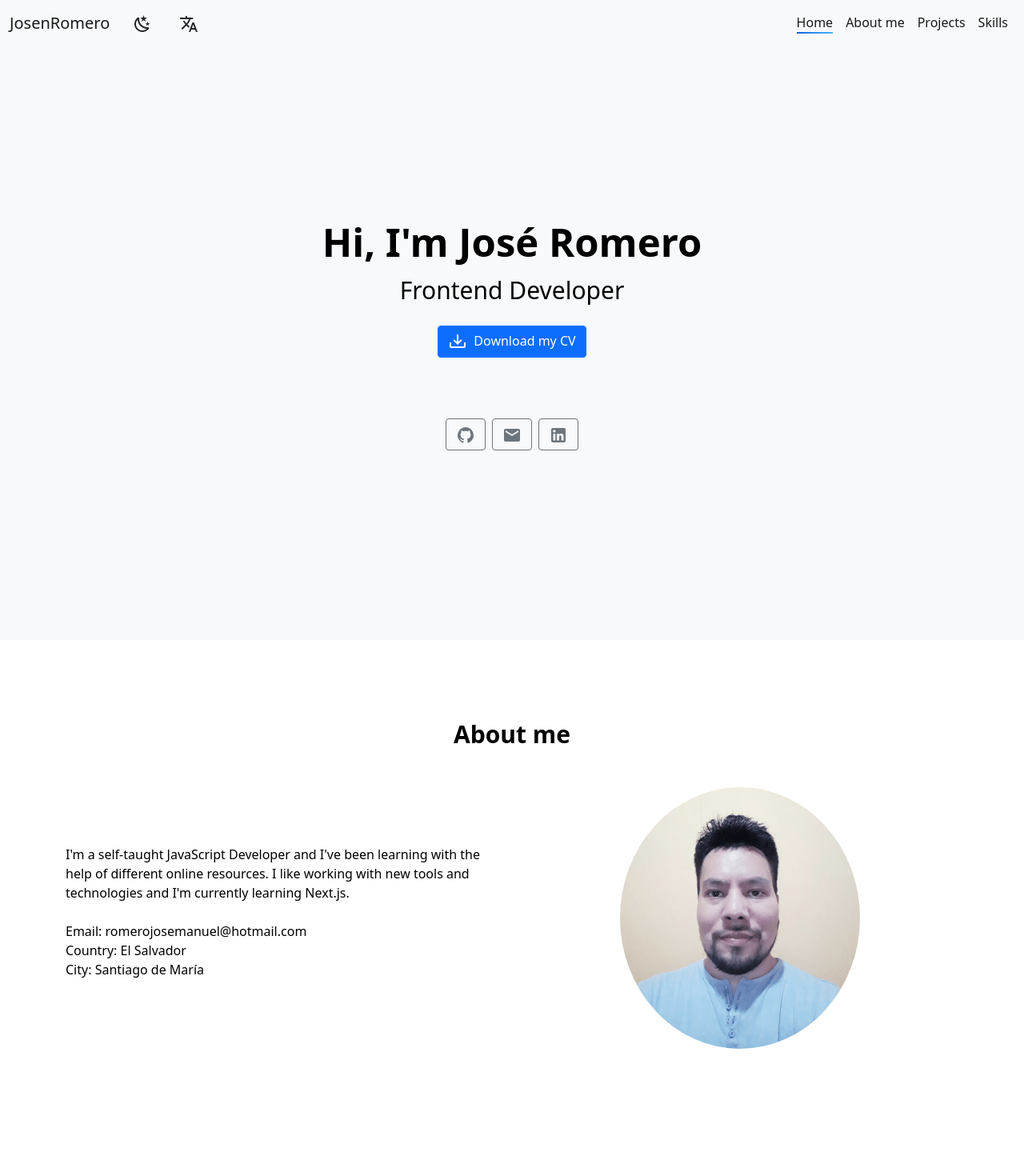
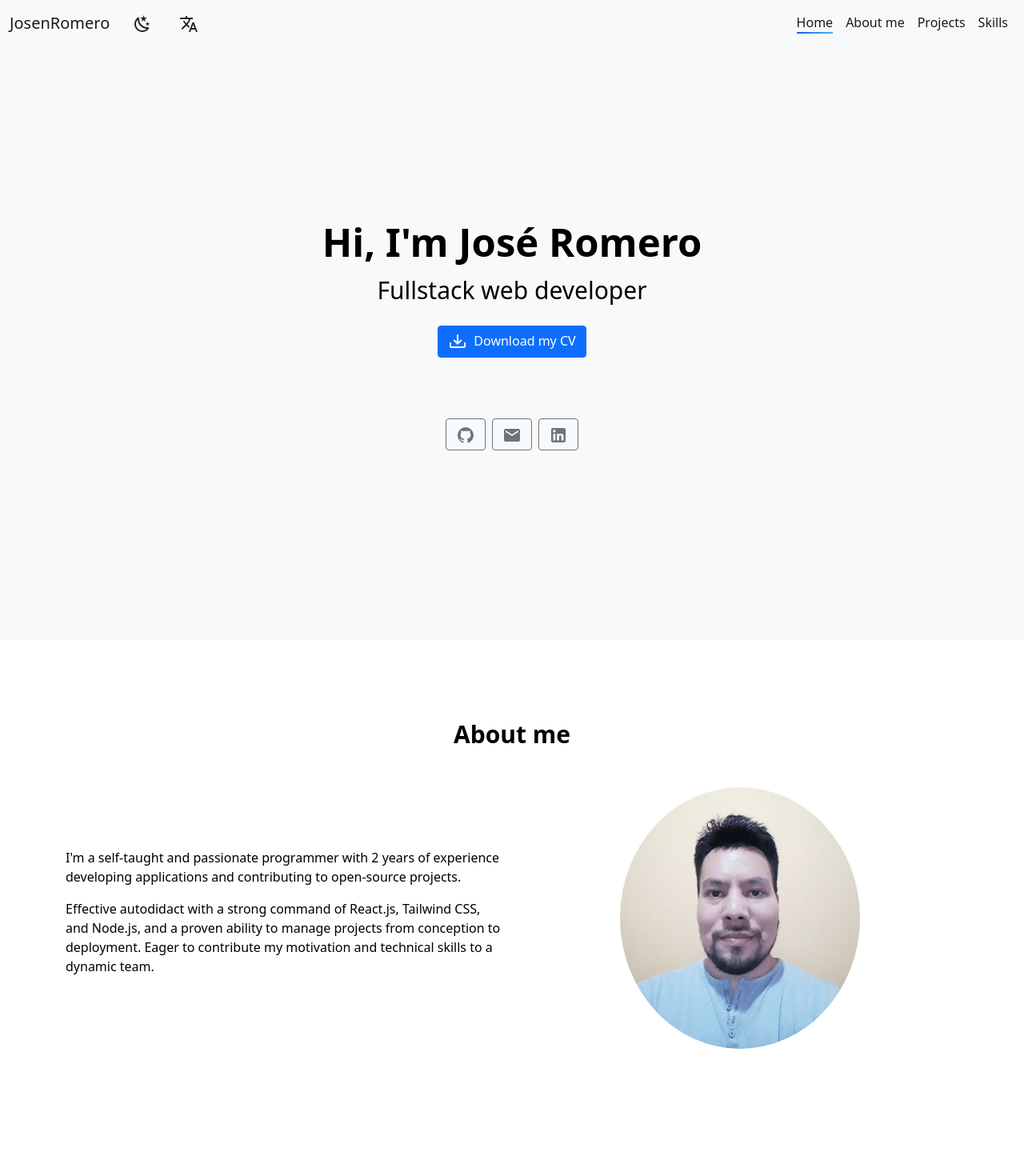
Before and after one commit to JosenRomero/My_Portfolio, a React (Vite) app: page / in a window 1280 px wide. Shown: the top 1455 px of the page at 80% size. Built offline with nearby package versions, Linux system fonts and the light colour scheme.

Commit message:
update About component

```diff
--- a/src/components/About.jsx
+++ b/src/components/About.jsx
@@ -10,24 +10,15 @@ const About = () => {
 			<Container>
 				<Row>
 					<h3 className="text-center mb-5">{t("about.title")}</h3>
-					<Col className="itemsCenter">
+					<Col md={6} className="itemsCenter">
 						<Fade direction="up" triggerOnce>
-							<div className="d-flex">
-								<p className="mx-auto">
-									{t("about.p1")}
-									<br />
-									<br />
-									<span className="fw-light">{t("about.email")}</span> romerojosemanuel@hotmail.com
-									<br />
-									<span className="fw-light">{t("about.country")}</span> El Salvador
-									<br />
-									<span className="fw-light">{t("about.city")}</span> Santiago de María
-									<br />
-								</p>
+							<div>
+								<p>{t("about.p1")}</p>
+								<p>{t("about.p2")}</p>
 							</div>
 						</Fade>
 					</Col>
-					<Col className="itemsCenter mt-5 mt-md-0">
+					<Col md={6} className="itemsCenter mt-5 mt-md-0">
 						<img id="myPhoto" src="images/myPhoto_20211230.png" alt="josenromero" />
 					</Col>
 				</Row>
--- a/src/i18n/locales/en/translations.json
+++ b/src/i18n/locales/en/translations.json
@@ -1,12 +1,13 @@
 {
 	"header": {
 		"p1": "Hi, I'm",
-		"p2": "Frontend Developer",
+		"p2": "Fullstack web developer",
 		"p3": "Download my CV"
 	},
 	"about": {
 		"title": "About me",
-		"p1": "I'm a self-taught JavaScript Developer and I've been learning with the help of different online resources. I like working with new tools and technologies and I'm currently learning Next.js.",
+		"p1": "I'm a self-taught and passionate programmer with 2 years of experience developing applications and contributing to open-source projects.",
+		"p2": "Effective autodidact with a strong command of React.js, Tailwind CSS, and Node.js, and a proven ability to manage projects from conception to deployment. Eager to contribute my motivation and technical skills to a dynamic team.",
 		"email": "Email:",
 		"country": "Country:",
 		"city": "City:"
--- a/src/i18n/locales/es/translations.json
+++ b/src/i18n/locales/es/translations.json
@@ -1,12 +1,13 @@
 {
 	"header": {
 		"p1": "Hola, soy",
-		"p2": "Frontend Developer",
+		"p2": "Fullstack web developer",
 		"p3": "Descarga mi CV"
 	},
 	"about": {
 		"title": "Sobre mí",
-		"p1": "Soy programador autodidacta de Javascript y he estado aprendiendo con ayuda de diferentes recursos en línea. Me gusta trabajar con nuevas herramientas y tecnologías y actualmente estoy aprendiendo Next.js.",
+		"p1": "Soy programador autodidacta y apasionado con 2 años de experiencia desarrollando aplicaciones y colaborando en proyectos de código abierto.",
+		"p2": "Autodidacta eficaz con una sólida comprensión de React.js, Tailwind CSS y Node.js, y comprobada capacidad para gestionar proyectos desde la concepción hasta el despliegue. Busco aportar mi motivación y habilidades técnicas a un equipo dinámico.",
 		"email": "Correo:",
 		"country": "País:",
 		"city": "Ciudad:"
```
